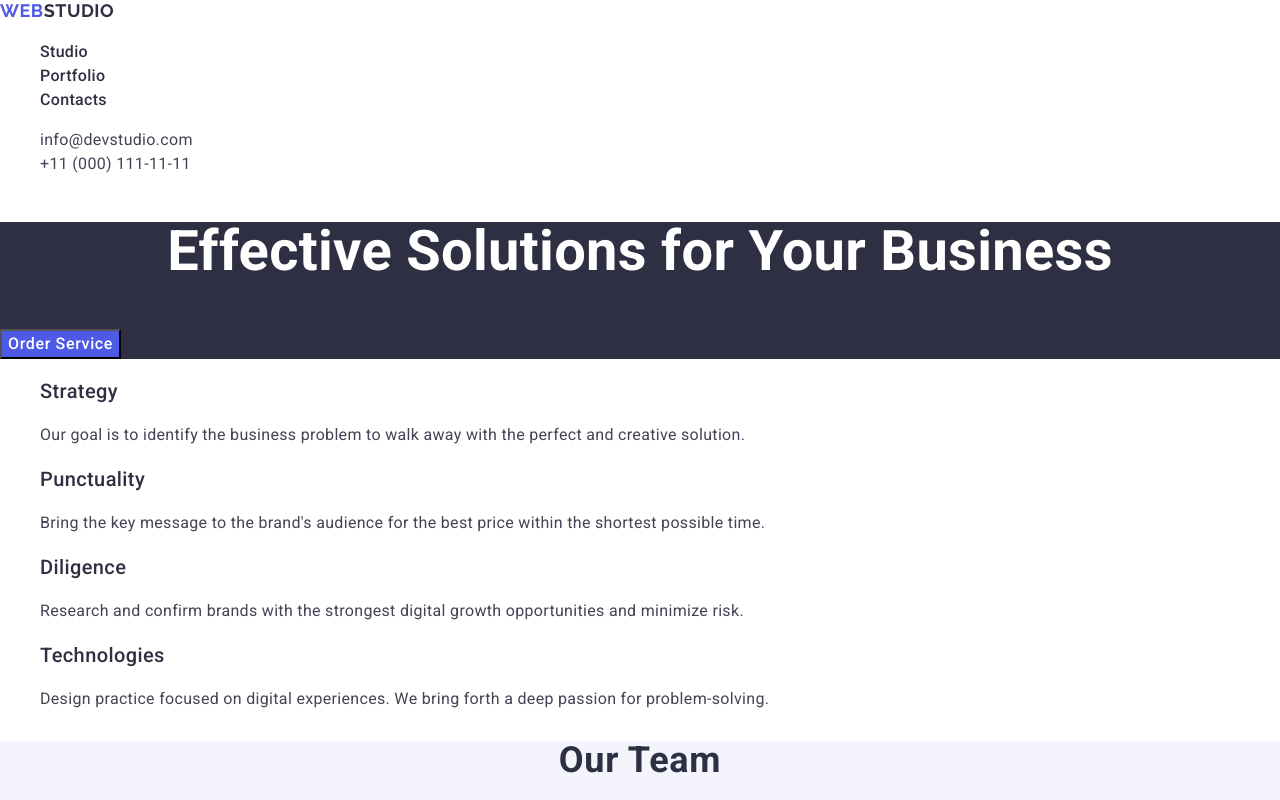
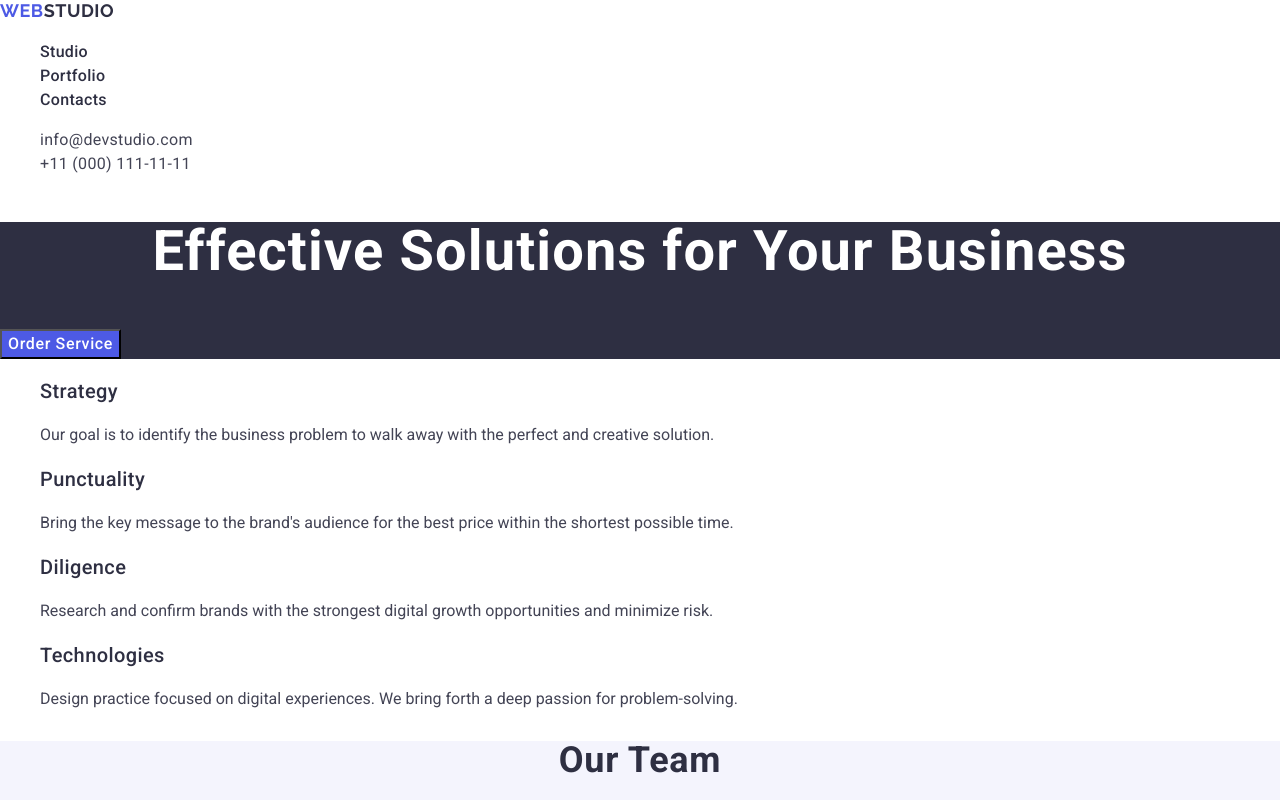
Before and after one commit to serhii-stetsiuk/goit-markup-hw-02, a plain HTML site: page index.html in a window 1280 px wide. Shown: the top 800 px of the page. Drawn offline with nearby package versions, Linux system fonts and the light colour scheme.

Commit message:
fix 2 bugs part 2

```diff
--- a/css/styles.css
+++ b/css/styles.css
@@ -3,7 +3,6 @@ body {
 	background-color: #fff;
 	font-size: 16px;
 	line-height: 1.5;
-	letter-spacing: 0.02em;
 	color: #434455;
 }
 a {
@@ -48,13 +47,14 @@ ul {
 .effective, .basement {
 	background-color: #2e2f42;
 }
-.effective h1 {
+.effective-solutions {
 	font-weight: 700;
 	font-size: 56px;
 	line-height: 1.07;
 	text-align: center;
+	letter-spacing: 0.02em;
 }
-.effective h1, .effective-push {
+.effective-solutions, .effective-push {
 	color: #fff;
 }
 .effective-push {
@@ -64,7 +64,7 @@ ul {
 	cursor: pointer;
 	line-height: 1.5;
 }
-.effective-push:hover {
+.effective-push:hover, .effective-push:focus {
 	background-color: #404BBF;
 
 }
--- a/index.html
+++ b/index.html
@@ -51,7 +51,9 @@
     <main class="top-page">
       <!-- #region Effective Solutions for Your Business -->
       <section class="effective">
-        <h1>Effective Solutions for Your Business</h1>
+        <h1 class="effective-solutions">
+          Effective Solutions for Your Business
+        </h1>
         <button type="button" class="effective-push">Order Service</button>
       </section>
       <!-- #endregion Effective Solutions for Your Business -->
```
